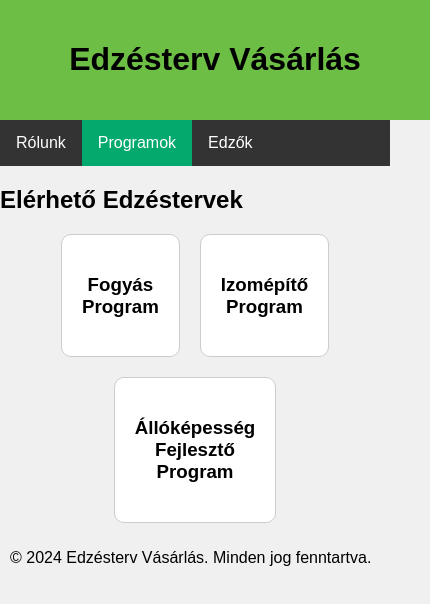
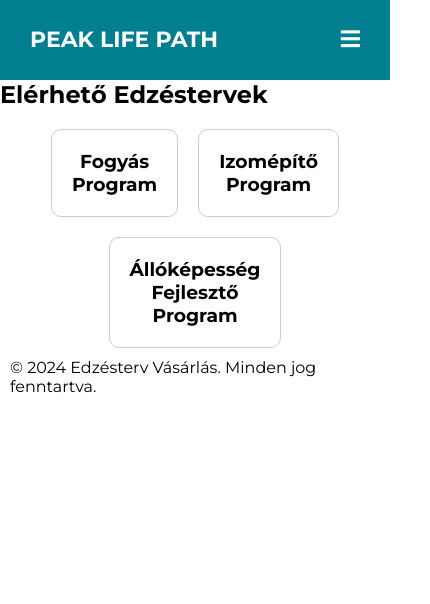
Before and after one commit to nagygabor123/edzosprojekt, a website: page public/programok.html in a window 390 px wide. Shown: the whole page, 430 px wide, since content can reach past the window. Drawn offline with Linux system fonts and the light colour scheme; a script that the page names is missing.

Commit message:
navbar fasza

```diff
--- a/public/css/edzok.css
+++ b/public/css/edzok.css
@@ -1,19 +1,122 @@
+@import url('https://fonts.googleapis.com/css2?family=Montserrat:ital,wght@0,100..900;1,100..900&display=swap');
+
+* {
+  padding: 0;
+  margin: 0;
+  text-decoration: none;
+  list-style: none;
+  box-sizing: border-box;
+}
+
 body {
-    font-family: Arial, sans-serif;
-    background-color: #f0f0f0;
-    margin: 0;
+  font-family: "Montserrat", sans-serif;
+}
+
+nav {
+  background: #007f91;
+  height: 80px;
+  width: 100%;
+}
+
+label.logo {
+  color: white;
+  font-size: 25px;
+  line-height: 80px;
+  padding: 0 100px;
+  font-weight: bold;
+}
+
+nav ul {
+  float: right;
+  margin-right: 20px;
+}
+
+nav ul li {
+  display: inline-block;
+  line-height: 80px;
+  margin: 0 5px;
+}
+
+nav ul li a {
+  color: white;
+  font-size: 17px;
+  padding: 7px 13px;
+  border-radius: 3px;
+  text-transform: uppercase;
+}
+
+a.active,
+a:hover {
+  background: #77bcc4;
+  transition: .5s;
+}
+
+.checkbtn {
+  font-size: 22px;
+  color: white;
+  float: right;
+  line-height: 80px;
+  margin-right: 30px;
+  cursor: pointer;
+  display: none;
+}
+
+#check {
+  display: none;
+}
+
+@media (max-width: 1050px) {
+  label.logo {
+    padding-left: 30px;
   }
 
-  header {
-    background-color: #6DBE45;
-    padding: 20px;
-    width: 100%;
-    text-align: center;
+  nav ul li a {
+    font-size: 16px;
+  }
+}
+
+/* Responsive media query code for small screen */
+@media (max-width: 890px) {
+  .checkbtn {
+    display: block;
   }
 
-  h1 {
+  label.logo {
+    font-size: 22px;
+  }
+
+  ul {
+    position: fixed;
+    width: 100%;
+    height: 100vh;
+    background: #2c3e50;
+    top: 80px;
+    left: -100%;
     text-align: center;
+    transition: all .5s;
   }
+
+  nav ul li {
+    display: block;
+    margin: 50px 0;
+    line-height: 30px;
+  }
+
+  nav ul li a {
+    font-size: 20px;
+  }
+
+  a:hover,
+  a.active {
+    background: none;
+    color: #77bcc4;
+  }
+
+  #check:checked~ul {
+    left: 0;
+  }
+}
+
 
   #coaches-container {
     display: flex;
@@ -35,7 +138,8 @@ body {
   }
 
   .coach-item:hover {
-    background-color: #e0e0e0;
+    background-color: #007f91;
+    color: white;
   }
 
   .modal {
@@ -81,32 +185,3 @@ body {
     margin: 5px;
     border-radius: 10px;
   }
-
-  ul {
-    list-style-type: none;
-    margin: 0;
-    padding: 0;
-    overflow: hidden;
-    background-color: #333;
-    width: 100%;
-  }
-
-  li {
-    float: left;
-  }
-
-  li a {
-    display: block;
-    color: white;
-    text-align: center;
-    padding: 14px 16px;
-    text-decoration: none;
-  }
-
-  li a:hover:not(.active) {
-    background-color: #111;
-  }
-
-  .active {
-    background-color: #04AA6D;
-  }
--- a/public/css/index.css
+++ b/public/css/index.css
@@ -1,46 +1,118 @@
+@import url('https://fonts.googleapis.com/css2?family=Montserrat:ital,wght@0,100..900;1,100..900&display=swap');
+
+* {
+  padding: 0;
+  margin: 0;
+  text-decoration: none;
+  list-style: none;
+  box-sizing: border-box;
+}
+
 body {
-    font-family: Arial, sans-serif;
-    background-color: #f0f0f0;
-    margin: 0;
+  font-family: "Montserrat", sans-serif;
+}
+
+nav {
+  background: #007f91;
+  height: 80px;
+  width: 100%;
+}
+
+label.logo {
+  color: white;
+  font-size: 25px;
+  line-height: 80px;
+  padding: 0 100px;
+  font-weight: bold;
+}
+
+nav ul {
+  float: right;
+  margin-right: 20px;
+}
+
+nav ul li {
+  display: inline-block;
+  line-height: 80px;
+  margin: 0 5px;
+}
+
+nav ul li a {
+  color: white;
+  font-size: 17px;
+  padding: 7px 13px;
+  border-radius: 3px;
+  text-transform: uppercase;
+}
+
+a.active,
+a:hover {
+  background: #77bcc4;
+  transition: .5s;
+}
+
+.checkbtn {
+  font-size: 22px;
+  color: white;
+  float: right;
+  line-height: 80px;
+  margin-right: 30px;
+  cursor: pointer;
+  display: none;
+}
+
+#check {
+  display: none;
+}
+
+@media (max-width: 1050px) {
+  label.logo {
+    padding-left: 30px;
   }
 
-  header {
-    background-color: #6DBE45;
-    padding: 20px;
-    width: 100%;
-    text-align: center;
+  nav ul li a {
+    font-size: 16px;
+  }
+}
+
+/* Responsive media query code for small screen */
+@media (max-width: 890px) {
+  .checkbtn {
+    display: block;
   }
 
-  h1 {
-    text-align: center;
+  label.logo {
+    font-size: 22px;
   }
 
-
   ul {
-    list-style-type: none;
-    margin: 0;
-    padding: 0;
-    overflow: hidden;
-    background-color: #333;
+    position: fixed;
     width: 100%;
+    height: 100vh;
+    background: #2c3e50;
+    top: 80px;
+    left: -100%;
+    text-align: center;
+    transition: all .5s;
   }
 
-  li {
-    float: left;
+  nav ul li {
+    display: block;
+    margin: 50px 0;
+    line-height: 30px;
   }
 
-  li a {
-    display: block;
-    color: white;
-    text-align: center;
-    padding: 14px 16px;
-    text-decoration: none;
+  nav ul li a {
+    font-size: 20px;
   }
 
-  li a:hover:not(.active) {
-    background-color: #111;
+  a:hover,
+  a.active {
+    background: none;
+    color: #77bcc4;
   }
 
-  .active {
-    background-color: #04AA6D;
+  #check:checked~ul {
+    left: 0;
   }
+}
--- a/public/css/programok.css
+++ b/public/css/programok.css
@@ -1,19 +1,122 @@
-body {
-  font-family: Arial, sans-serif;
-  background-color: #f0f0f0;
+@import url('https://fonts.googleapis.com/css2?family=Montserrat:ital,wght@0,100..900;1,100..900&display=swap');
+
+* {
+  padding: 0;
   margin: 0;
+  text-decoration: none;
+  list-style: none;
+  box-sizing: border-box;
 }
 
-header {
-  background-color: #6DBE45;
-  padding: 20px;
-  width: 100%;
-  text-align: center;
+body {
+  font-family: "Montserrat", sans-serif;
 }
 
-h1 {
-  text-align: center;
+nav {
+  background: #007f91;
+  height: 80px;
+  width: 100%;
 }
+
+label.logo {
+  color: white;
+  font-size: 25px;
+  line-height: 80px;
+  padding: 0 100px;
+  font-weight: bold;
+}
+
+nav ul {
+  float: right;
+  margin-right: 20px;
+}
+
+nav ul li {
+  display: inline-block;
+  line-height: 80px;
+  margin: 0 5px;
+}
+
+nav ul li a {
+  color: white;
+  font-size: 17px;
+  padding: 7px 13px;
+  border-radius: 3px;
+  text-transform: uppercase;
+}
+
+a.active,
+a:hover {
+  background: #77bcc4;
+  transition: .5s;
+}
+
+.checkbtn {
+  font-size: 22px;
+  color: white;
+  float: right;
+  line-height: 80px;
+  margin-right: 30px;
+  cursor: pointer;
+  display: none;
+}
+
+#check {
+  display: none;
+}
+
+@media (max-width: 1050px) {
+  label.logo {
+    padding-left: 30px;
+  }
+
+  nav ul li a {
+    font-size: 16px;
+  }
+}
+
+/* Responsive media query code for small screen */
+@media (max-width: 890px) {
+  .checkbtn {
+    display: block;
+  }
+
+  label.logo {
+    font-size: 22px;
+  }
+
+  ul {
+    position: fixed;
+    width: 100%;
+    height: 100vh;
+    background: #2c3e50;
+    top: 80px;
+    left: -100%;
+    text-align: center;
+    transition: all .5s;
+  }
+
+  nav ul li {
+    display: block;
+    margin: 50px 0;
+    line-height: 30px;
+  }
+
+  nav ul li a {
+    font-size: 20px;
+  }
+
+  a:hover,
+  a.active {
+    background: none;
+    color: #77bcc4;
+  }
+
+  #check:checked~ul {
+    left: 0;
+  }
+}
+
 
 #plans {
   display: flex;
@@ -94,32 +197,3 @@ footer {
   text-decoration: none;
   cursor: pointer;
 }
-
-ul {
-  list-style-type: none;
-  margin: 0;
-  padding: 0;
-  overflow: hidden;
-  background-color: #333;
-  width: 100%;
-}
-
-li {
-  float: left;
-}
-
-li a {
-  display: block;
-  color: white;
-  text-align: center;
-  padding: 14px 16px;
-  text-decoration: none;
-}
-
-li a:hover:not(.active) {
-  background-color: #111;
-}
-
-.active {
-  background-color: #04AA6D;
-}
--- a/public/programok.html
+++ b/public/programok.html
@@ -5,19 +5,20 @@
     <meta name="viewport" content="width=device-width, initial-scale=1.0">
     <title>Edzésterv Vásárlás</title>
     <link rel="stylesheet" href="./css/programok.css">
+    <link rel="stylesheet" href="https://cdnjs.cloudflare.com/ajax/libs/font-awesome/5.15.3/css/all.min.css" />
     <script src="https://js.stripe.com/v3/"></script>
 </head>
 <body>
-    <header>
-        <h1>Edzésterv Vásárlás</h1>
-    </header>
-
-    <!-- Navigációs sáv -->
-    <nav class="navbar">
+    <nav>
+        <input type="checkbox" id="check">
+        <label for="check" class="checkbtn">
+          <i class="fas fa-bars"></i>
+        </label>
+        <label class="logo">PEAK LIFE PATH</label>
         <ul>
-            <li><a href="index.html">Rólunk</a></li>
-            <li><a class="active" href="#home">Programok</a></li>
-            <li><a href="edzok.html">Edzők</a></li>
+          <li><a href="index.html">Rólunk</a></li>
+          <li><a class="active" href="#">Programok</a></li>
+          <li><a href="edzok.html">Edzők</a></li>
         </ul>
     </nav>
 
```
Also changed, not shown: public/edzok.html (+12 -11 lines), public/index.html (+12 -9 lines), logo.png (added).
